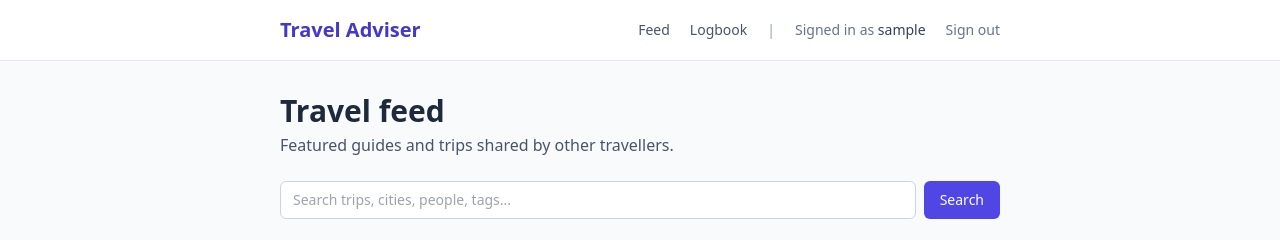
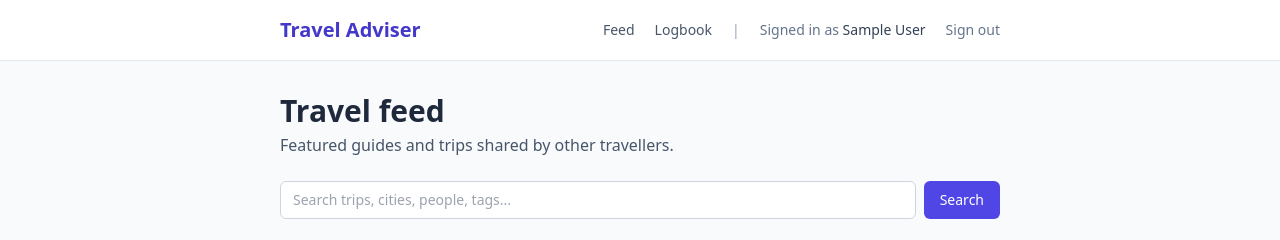
Before and after one commit to kesali/travel, a Flask app: page / in a window 1280 px wide. Shown: the top 240 px of the page. Run offline with Flask 3, Linux system fonts and the light colour scheme; the visitor is signed in with stand-in values (Sample User, id 1); data comes from the database, SQL or seed files in the repository; some libraries are stand-ins or nearby versions.

Commit message:
Implement user authentication with Flask-Login
Similar to database infrastructure authentication logic is also added
move away from existing static implementation to add required functionality.

```diff
--- a/app.py
+++ b/app.py
@@ -5,7 +5,7 @@
 
 from models import db
 from routes.feed import bp as feed_bp
-from routes.auth import bp as auth_bp, current_user
+from routes.auth import bp as auth_bp, login_manager
 from routes.logbook import bp as logbook_bp
 from services import seed_database
 
@@ -19,14 +19,12 @@
     app.config["SQLALCHEMY_DATABASE_URI"] = os.environ.get("DATABASE_URL", "sqlite:///travel.db")
 
     db.init_app(app)
+    # Flask-Login also makes `current_user` available in every template.
+    login_manager.init_app(app)
 
     app.register_blueprint(feed_bp)
     app.register_blueprint(auth_bp)
     app.register_blueprint(logbook_bp)
-
-    @app.context_processor
-    def inject_current_user():
-        return {"current_user": current_user()}
 
     # Create tables and load starter data on first run.
     with app.app_context():
--- a/requirements.txt
+++ b/requirements.txt
@@ -1,3 +1,4 @@
 flask
 python-dotenv
 Flask-SQLAlchemy
+Flask-Login
--- a/routes/auth.py
+++ b/routes/auth.py
@@ -1,31 +1,48 @@
-from flask import Blueprint, session, request, redirect, url_for, render_template
+from flask import Blueprint, request, redirect, url_for, render_template
+from flask_login import LoginManager, login_user, logout_user, current_user
+from sqlalchemy import select
+
+from models import db, User
 
 
 bp = Blueprint("auth", __name__)
 
+# Flask-Login's central object. app.py binds it with login_manager.init_app().
+login_manager = LoginManager()
+# Where @login_required sends anonymous visitors.
+login_manager.login_view = "auth.login_form"
 
-def current_user() -> str | None:
-    return session.get("user")
+
+@login_manager.user_loader
+def load_user(user_id: str) -> User | None:
+    """Flask-Login stores the user id in the session; this turns it back into a User."""
+    return db.session.get(User, int(user_id))
+
+
+def viewer_name() -> str | None:
+    """The signed-in user's name, or None. Used to filter what trips are visible."""
+    return current_user.name if current_user.is_authenticated else None
 
 
 @bp.get("/login")
 def login_form():
     return render_template("login.html")
 
-@bp.get("/register")
-def register_form():
-    return render_template("register.html")
-
 
 @bp.post("/login")
 def login():
     name = request.form.get("name", "").strip()
     if name:
-        session["user"] = name
+        user = db.session.scalar(select(User).where(User.name == name))
+        if user is None:
+            user = User(name=name)
+            db.session.add(user)
+            db.session.commit()
+        login_user(user)
     return redirect(url_for("logbook.logbook"))
 
 
 @bp.post("/logout")
 def logout():
-    session.pop("user", None)
+    logout_user()
     return redirect(url_for("feed.index"))
--- a/routes/feed.py
+++ b/routes/feed.py
@@ -1,7 +1,7 @@
 from flask import Blueprint, render_template, request, abort
 
 from services import get_trip, can_view_trip, get_feed_trips
-from routes.auth import current_user
+from routes.auth import viewer_name
 
 
 bp = Blueprint("feed", __name__)
@@ -10,13 +10,13 @@
 @bp.get("/")
 def index():
     query = request.args.get("q", "").strip()
-    trips = get_feed_trips(viewer=current_user(), query=query)
+    trips = get_feed_trips(viewer=viewer_name(), query=query)
     return render_template("index.html", trips=trips, query=query)
 
 
 @bp.get("/trip/<trip_id>")
 def trip_detail(trip_id: str):
     trip = get_trip(trip_id)
-    if trip is None or not can_view_trip(trip, current_user()):
+    if trip is None or not can_view_trip(trip, viewer_name()):
         abort(404)
     return render_template("trip.html", trip=trip)
--- a/templates/base.html
+++ b/templates/base.html
@@ -14,11 +14,11 @@
             <nav class="flex items-center gap-5 text-sm">
                 <a href="{{ url_for('feed.index') }}" class="text-slate-600 hover:text-indigo-700">Feed</a>
 
-                {# current_user is injected by a context processor in app.py. #}
-                {% if current_user %}
+                {# current_user comes from Flask-Login; anonymous visitors are not authenticated. #}
+                {% if current_user.is_authenticated %}
                     <a href="{{ url_for('logbook.logbook') }}" class="text-slate-600 hover:text-indigo-700">Logbook</a>
                     <span class="text-slate-400">|</span>
-                    <span class="text-slate-500">Signed in as <span class="font-medium text-slate-700">{{ current_user }}</span></span>
+                    <span class="text-slate-500">Signed in as <span class="font-medium text-slate-700">{{ current_user.name }}</span></span>
                     <form action="{{ url_for('auth.logout') }}" method="post" class="inline">
                         <button type="submit" class="text-slate-500 hover:text-indigo-700">Sign out</button>
                     </form>
--- a/templates/trip.html
+++ b/templates/trip.html
@@ -116,7 +116,7 @@
             <p class="text-sm text-slate-500">No comments yet.</p>
         {% endif %}
 
-        {% if current_user %}
+        {% if current_user.is_authenticated %}
             <form class="mt-6 flex gap-2" onsubmit="event.preventDefault(); alert('Comment posting comes in a later lesson.');">
                 <input type="text" placeholder="Write a comment..."
                        class="flex-1 rounded-md border border-slate-300 px-3 py-2 text-sm focus:outline-none focus:ring-2 focus:ring-indigo-500 focus:border-indigo-500">
```
Also changed, not shown: models.py (+12 -0 lines), routes/logbook.py (+4 -5 lines), README.md.
